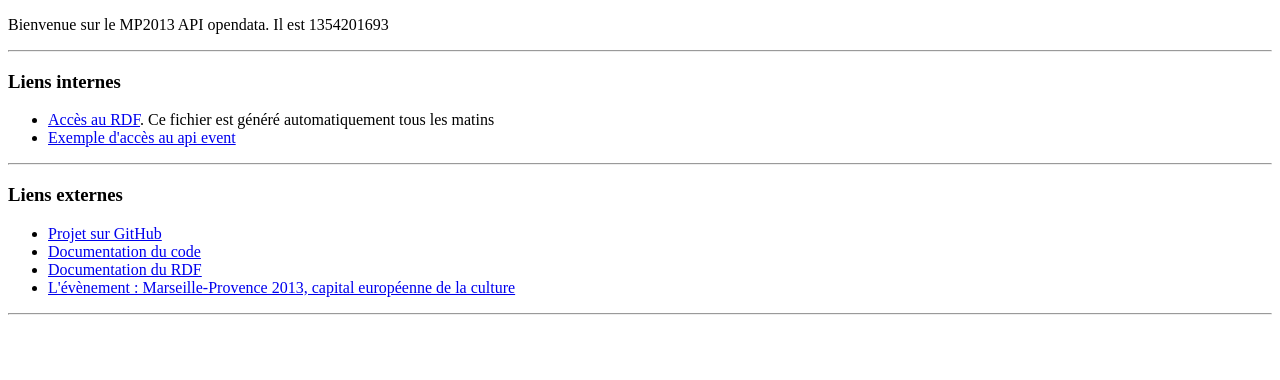
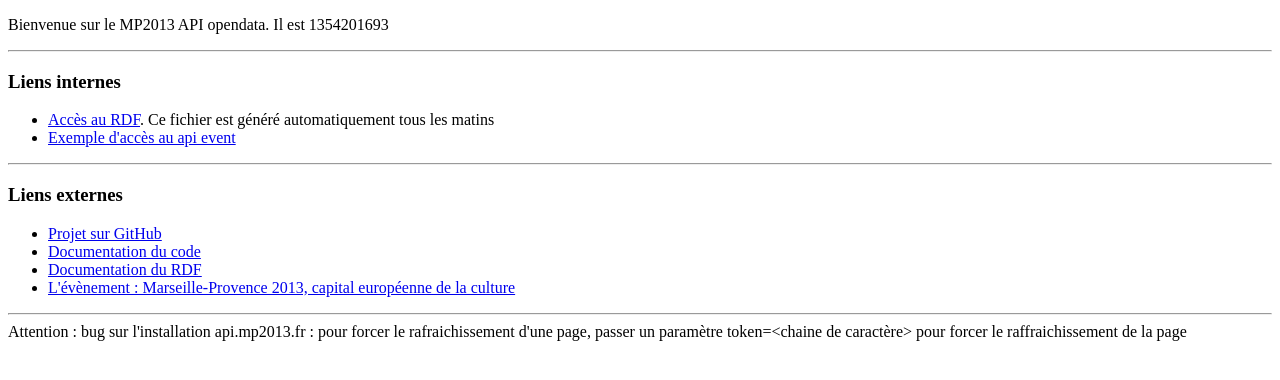
Before and after one commit to DozroK/mp2013, a PHP site: page / in a window 1280 px wide. Shown: the top 380 px of the page. Run offline with PHP 8.4, Linux system fonts and the light colour scheme.

Commit message:
warning bug rafraichissement sur api.mp2013.fr

```diff
--- a/views/index.php
+++ b/views/index.php
@@ -22,5 +22,8 @@
 </ul>
 <hr>
 
+Attention : bug sur l'installation api.mp2013.fr : pour forcer le rafraichissement d'une page, passer un paramètre token=&lt;chaine de caractère&gt; pour forcer le raffraichissement de la page
+
+
 </body>
 </html>
```
